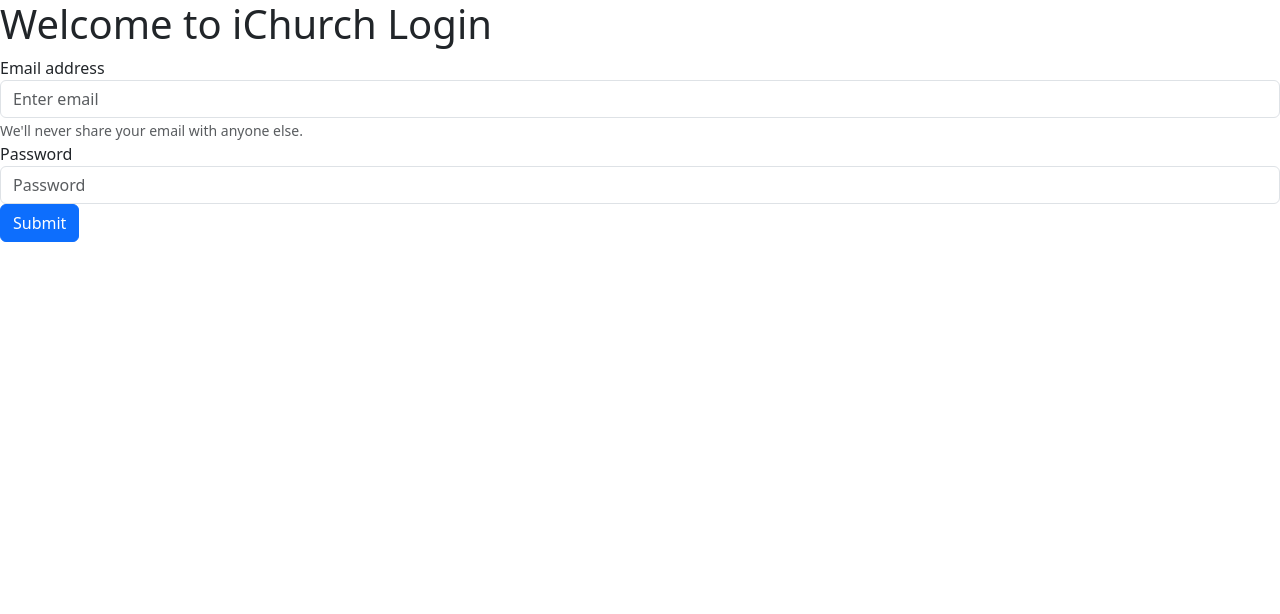
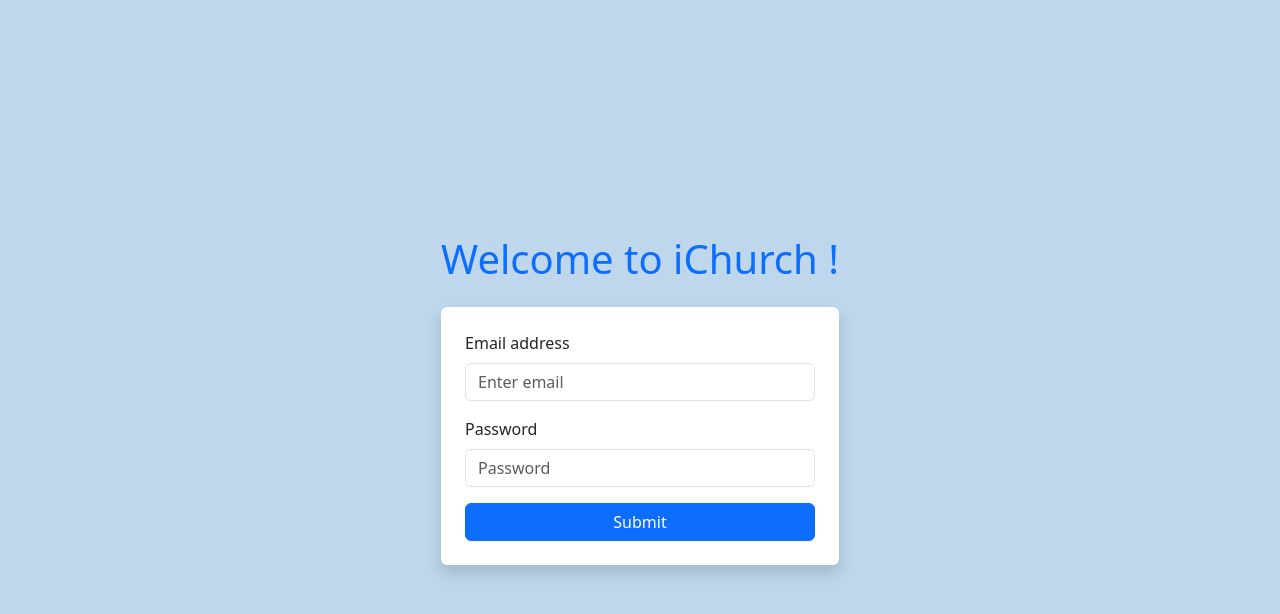
Before and after one commit to DilushaSF/codespaces-blank, a plain HTML site: page index.html in a window 1280 px wide. Drawn offline with nearby package versions, Linux system fonts and the light colour scheme; no server answers.

Commit message:
Adding Styles.css file and adding styles to login page

```diff
--- a/index.html
+++ b/index.html
@@ -9,23 +9,27 @@
     <script src="https://cdn.jsdelivr.net/npm/bootstrap@5.3.3/dist/js/bootstrap.bundle.min.js"
         integrity="sha384-YvpcrYf0tY3lHB60NNkmXc5s9fDVZLESaAA55NDzOxhy9GkcIdslK1eN7N6jIeHz"
         crossorigin="anonymous"></script>
+    <link href="styles.css" rel="stylesheet">
 </head>
 
-<body>
-    <h1>Welcome to iChurch Login</h1>
-    <form id="loginForm">
-        <div class="form-group">
-            <label for="email">Email address</label>
-            <input type="email" class="form-control" id="email" aria-describedby="emailHelp" placeholder="Enter email">
-            <small id="emailHelp" class="form-text text-muted">We'll never share your email with anyone else.</small>
-        </div>
-        <div class="form-group">
-            <label for="password">Password</label>
-            <input type="password" class="form-control" id="password" placeholder="Password">
-        </div>
+<body class="d-flex justify-content-center align-items-center vh-100">
+    <div style="background-color: #bed7ec;" class="container">
+        <h1 class="text-center text-primary mb-4">Welcome to iChurch !</h1>
+        <form id="loginForm" class="p-4 bg-white shadow rounded mx-auto" style="max-width: 400px;">
+            <div class="form-group mb-3">
+                <label for="email" class="form-label">Email address</label>
+                <input type="email" class="form-control" id="email" aria-describedby="emailHelp"
+                    placeholder="Enter email">
+            </div>
 
-        <button type="submit" class="btn btn-primary">Submit</button>
-    </form>
+            <div class="form-group mb-3"> <label for="password" class="form-label">Password</label>
+                <input type="password" class="form-control" id="password" placeholder="Password">
+            </div>
+            <div class="d-flex justify-content-center">
+                <button type="submit" class="btn btn-primary w-100">Submit</button>
+            </div>
+        </form>
+    </div>
 </body>
 <script src="index.js"></script>
 
--- /dev/null
+++ b/styles.css
@@ -0,0 +1,11 @@
+body,
+html {
+  height: 100%;
+  display: flex;
+  justify-content: center;
+  align-items: center;
+  background-color: #bed7ec;
+}
+.container {
+  max-width: 500px;
+}
```
